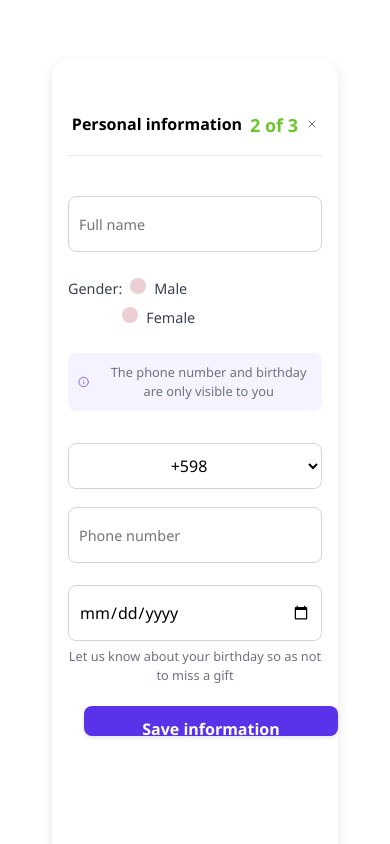
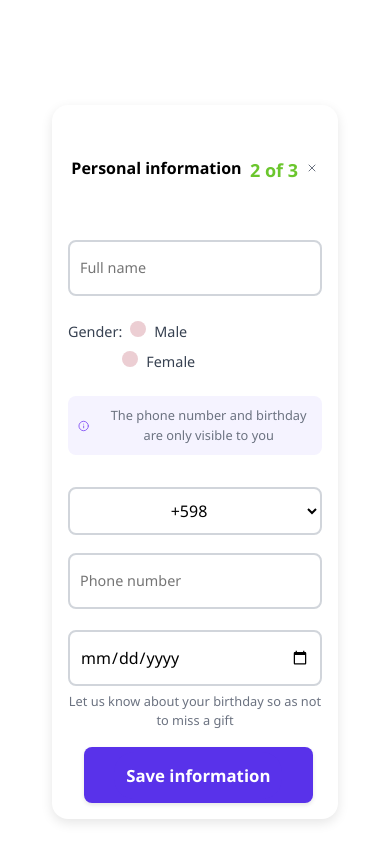
Before and after one commit to soliyana22/Signup_Login, a React (Vite) app: page /personalinfo in a window 390 px wide. Built offline with nearby package versions, Linux system fonts and the light colour scheme.

Commit message:
commited

```diff
--- a/src/pages/Register/Add_address.css
+++ b/src/pages/Register/Add_address.css
@@ -14,9 +14,8 @@ html, body {
 }
 
 
-
 .add-address-container {
-  margin: 40px auto 0 auto; /* ✅ Top margin */
+  margin-top: 40px;
   padding: 16px;
 }
 
@@ -32,8 +31,8 @@ html, body {
   border-bottom: 1px solid transparent;
   padding-bottom: 16px;
   position: relative;
+   margin-top: 3rem;
 }
-
 .add-address-title {
   font-size: 1.2rem;
   font-weight: bold;
@@ -196,12 +195,12 @@ html, body {
 
 @media (max-width: 400px) {
   .add-address-container {
-    margin-top: 40px;
+
     padding: 16px;
   }
 
   .add-address-header {
-    margin-top: 0;
+    margin-top: 16rem;
   }
 
   .add-address-title {
@@ -214,9 +213,16 @@ html, body {
 
   .add-address-close {
     transform: scale(0.9);
+    margin-left: 8rem;
   }
 
   .share-address {
     margin-bottom: 5rem;
   }
-}
+  .search-address-wrapper{
+    justify-content: center;
+    margin-right: 0.5rem;
+    text-align: center;
+    margin-left: -15px;
+  }
+  }
--- a/src/pages/Register/Personal_info.css
+++ b/src/pages/Register/Personal_info.css
@@ -18,7 +18,6 @@
   justify-content: space-between;  /* spread left/right */
   align-items: center;             /* keep items on same horizontal line */
   margin-bottom: 24px;
-  border-bottom: 1px solid #e5e7eb;
   padding-bottom: 16px;
   white-space: nowrap;
 }
@@ -74,12 +73,13 @@
   display: flex;
   flex-direction: column;
   gap: 24px;
+
 }
 
 .personal-info-input {
   width: 100%;
   padding: 6px;
-  border: 1px solid #d1d5db;
+  border: 2px solid #d1d5db;
   border-radius: 8px;
   transition: all 0.3s;
   background-color: white;
@@ -165,7 +165,7 @@
 .personal-info-country select {
   width: 96px;
   padding: 20px;
-  border: 1px solid #d1d5db;
+  border: 2px solid #d1d5db;
   border-radius: 8px;
   background-color: white;
   color:black;
@@ -182,7 +182,7 @@
 .personal-info-birthday input {
   width: 100%;
   padding: 12px;
-  border: 1px solid #d1d5db;
+  border: 2px solid #d1d5db;
   border-radius: 8px;
 }
 
@@ -274,11 +274,7 @@
      margin-top: -20px;
   }
 
-  .personal-info-button {
-    width: 100%;
-    padding: 12px;
-    font-size: 1rem;
-  }
+
 
   .personal-info-step {
     margin-top: 4px;
@@ -330,12 +326,7 @@
     align-self: center;
   }
 
-  .personal-info-button {
-    margin-bottom: 5rem;
-    text-align: center;
-    width: 80%;
 
-  }
 
   .personal-info-fields {
     overflow-y: auto;
@@ -379,7 +370,7 @@
   .personal-info-title {
     font-size: 1rem;
     flex: 1 1 auto;
-    margin: 0;
+    margin-left:-1px;
     text-align: center;
   }
 
@@ -411,13 +402,7 @@
     font-size: 0.9rem;
   }
 
-  .personal-info-button {
-    margin-bottom: 7rem;
-    text-align: center;
-    width: 80%; /* Ensure the button fits */
-    padding: 12px;
-    font-size: 1rem;
-  }
+
 
   .personal-info-phone {
     display: flex;
@@ -481,11 +466,16 @@
     color: #374151;
     background-color: #f3f4f6;
   }
-  .personal-info-button{
-    height:30px;
+  .personal-info-save{
+    justify-content: center;
+  }
+  .personal-info-save .personal-info-button
+  {
     text-align: center;
-    width:100%;
+    margin-right: 4rem;
+    width:90%;
   }
+
 
 }
 
--- a/src/pages/Register/Personal_info.jsx
+++ b/src/pages/Register/Personal_info.jsx
@@ -11,7 +11,7 @@ const Personal_info = () => {
   const [phoneNumber, setPhoneNumber] = useState('');
   const [birthday, setBirthday] = useState('');
 
-  const isPhoneNumberValid = phoneNumber.length === 10 && /^\d{10}$/.test(phoneNumber);
+  const isPhoneNumberValid = phoneNumber.length >= 7 && /^\d{7}$/.test(phoneNumber);
 
   // adjust your name validation as needed
   const isFullName = /[a-z]/.test(fullName) && /[A-Z]/.test(fullName);
@@ -27,10 +27,6 @@ const Personal_info = () => {
     }
     if (!phoneNumber.trim()) {
       alert("Please enter your phone number.");
-      return;
-    }
-    if (!birthday) {
-      alert("Please select your birthday.");
       return;
     }
     if (!isPhoneNumberValid) {
@@ -152,7 +148,7 @@ const Personal_info = () => {
 
       <div className="personal-info-save">
         <button className="personal-info-button" onClick={handleSave}>
-          Save information
+          <span className='save_btn'>Save information</span>
         </button>
       </div>
     </div>
```
